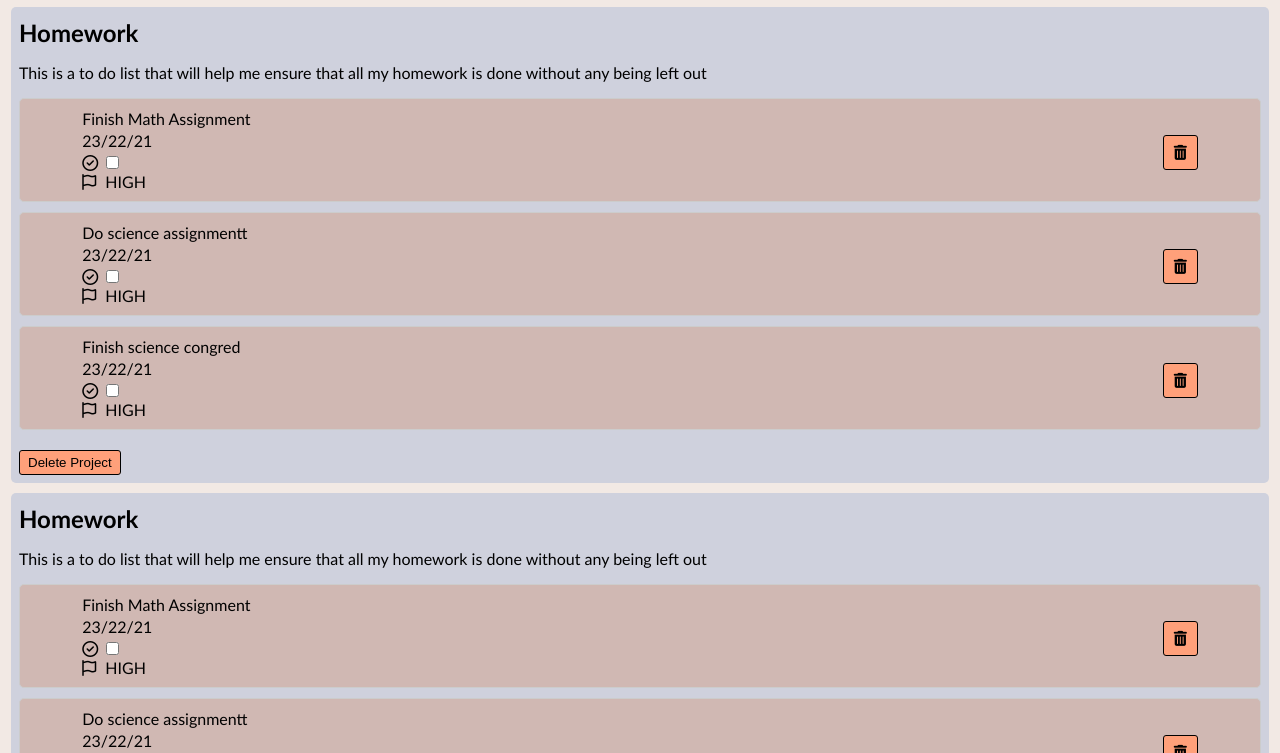
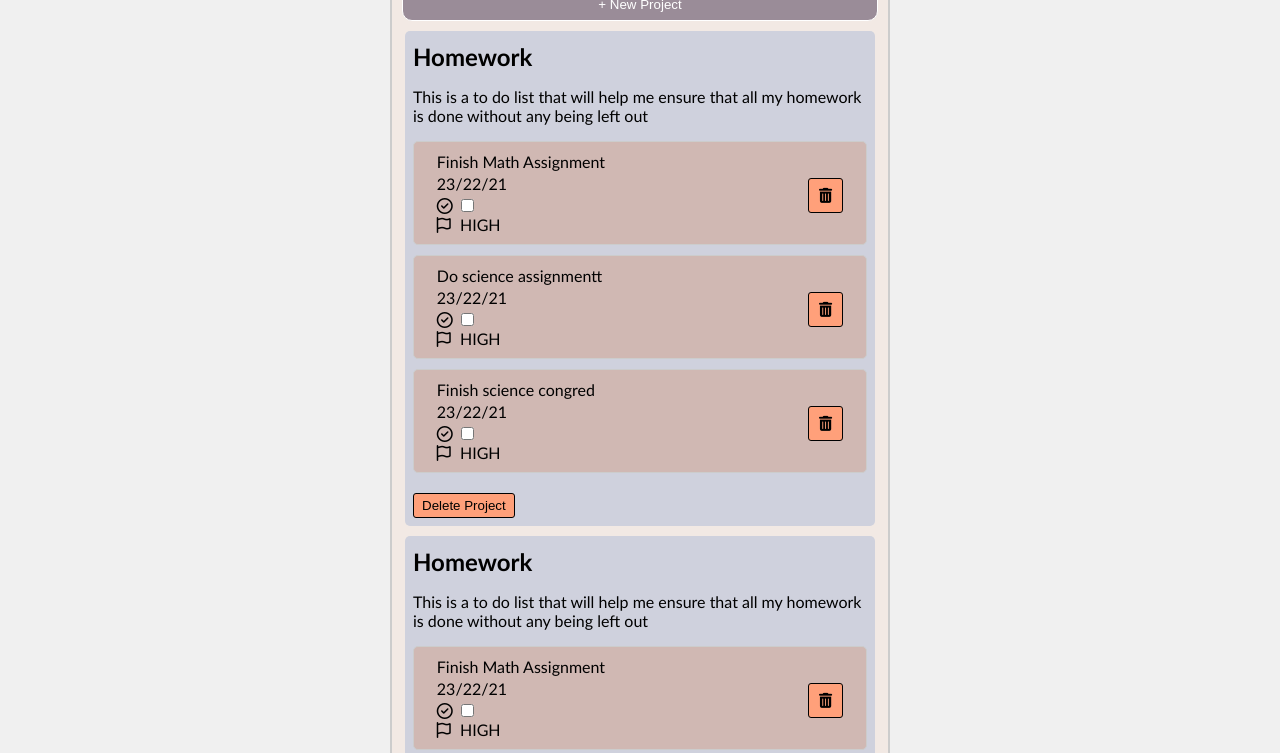
Before and after one commit to JayKowski/to-do-list, a website built with webpack: page sample.html in a window 1280 px wide. Shown: the part 103-856 px from the top of the page. Built offline with nearby package versions, Linux system fonts and the light colour scheme.

Commit message:
improve styles

```diff
--- a/src/styles.css
+++ b/src/styles.css
@@ -1,6 +1,26 @@
+html {
+  -webkit-box-sizing: border-box;
+  -moz-box-sizing: border-box;
+  box-sizing: border-box;
+  background-color: rgb(240, 240, 240);
+}
+
+*,
+*::before,
+*::after {
+  -webkit-box-sizing: inherit;
+  -moz-box-sizing: inherit;
+  box-sizing: inherit;
+}
+
 body {
   font-family: 'Gill Sans', 'Gill Sans MT', Calibri, 'Trebuchet MS', sans-serif;
   background-color: #f2e9e4;
+  max-width: 500px;
+  margin: auto;
+  margin-top: 20px;
+  border: 2px solid #ccc;
+  padding: 10px;
 }
 
 .wrapper {
@@ -88,12 +108,12 @@ body {
 
 .new-task .task-input {
   padding: 5px;
-  width: 95%;
+  width: 100%;
   margin-top: 5px;
 }
 
 .new-task .task-input-dd {
-  width: 99.5%;
+  width: 100%;
   padding: 5px;
   margin-top: 5px;
 }
```
Also changed, not shown: dist/main.js.
